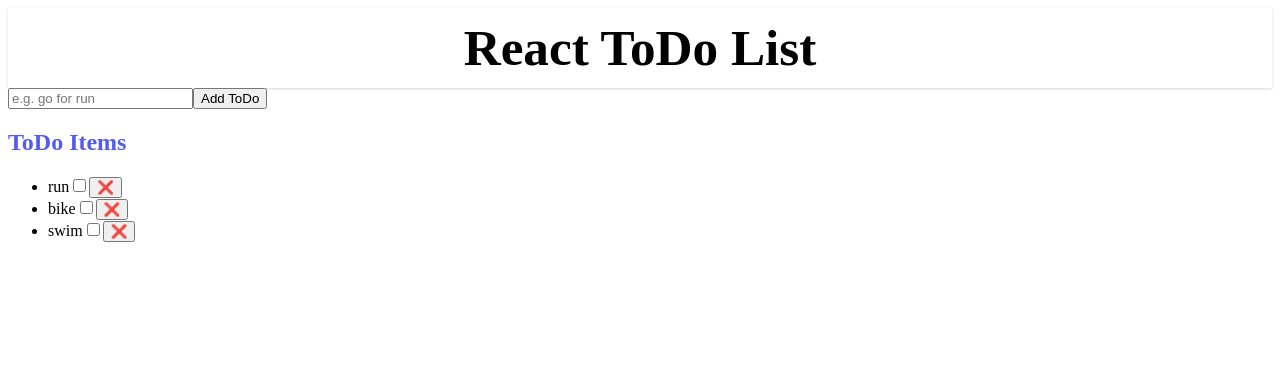
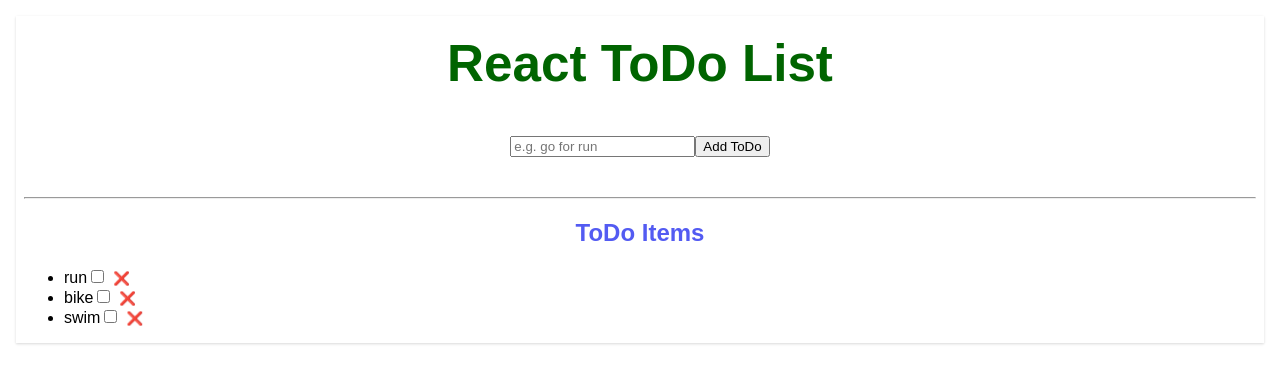
Before and after one commit to JackB91/React-Todo-List, a React (Vite) app: page / in a window 1280 px wide. Shown: the top 384 px of the page. Built offline with nearby package versions, Linux system fonts and the light colour scheme.

Commit message:
simple styling

```diff
--- a/src/components/list.jsx
+++ b/src/components/list.jsx
@@ -36,7 +36,7 @@ export default function List() {
          checked = {checkedItems[item] || false}
          onChange={() => handleToggle(item)}
          />
-         <button onClick={() => handleDelete(item)}>❌</button>
+         <button className="delete" onClick={() => handleDelete(item)}>❌</button>
          </li>
     ))
 
@@ -52,7 +52,9 @@ return (
               name="todo"/>
 
               <button>Add ToDo</button>
+
         </form>
+        <hr />
 
         {list.length > 0 ? <section>
             <h2>ToDo Items</h2>
--- a/src/index.css
+++ b/src/index.css
@@ -1,3 +1,9 @@
+html {  box-shadow: 0px 1px 3px 0px rgba(0, 0, 0, 0.10), 0px 1px 2px 0px rgba(0, 0, 0, 0.06);
+margin: 1rem;
+font-family: sans-serif;
+}
+
+
 header {
   display: flex;
   justify-content: center;
@@ -5,7 +11,6 @@ header {
   gap: 11px;
   height: 80px;
   background-color: white;
-  box-shadow: 0px 1px 3px 0px rgba(0, 0, 0, 0.10), 0px 1px 2px 0px rgba(0, 0, 0, 0.06);
 }
 
 
@@ -13,10 +18,37 @@ header {
 h1 {
   font-size: 3.2em;
   line-height: 1.1;
+  color: darkgreen;
+
 }
 
-h2 {color: #535bf2;}
+h2 {color: #535bf2;
+text-align: center;}
 
 .completed {
   text-decoration: line-through;
 }
+
+.delete {
+  border: none;
+  background-color: white;
+}
+
+
+form {
+  display: flex;
+  align-items: center;
+  justify-content: center;
+
+  padding: 2rem;
+
+}
+
+li {
+  align-items: center;
+  justify-content: center;
+}
+
+button:hover ,input{
+  cursor: pointer;
+}
```
